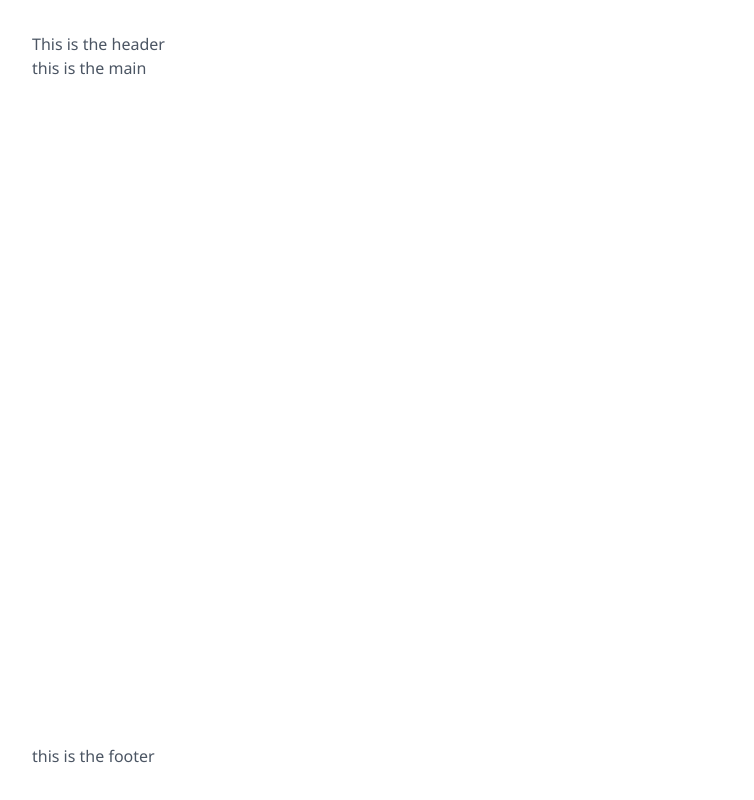
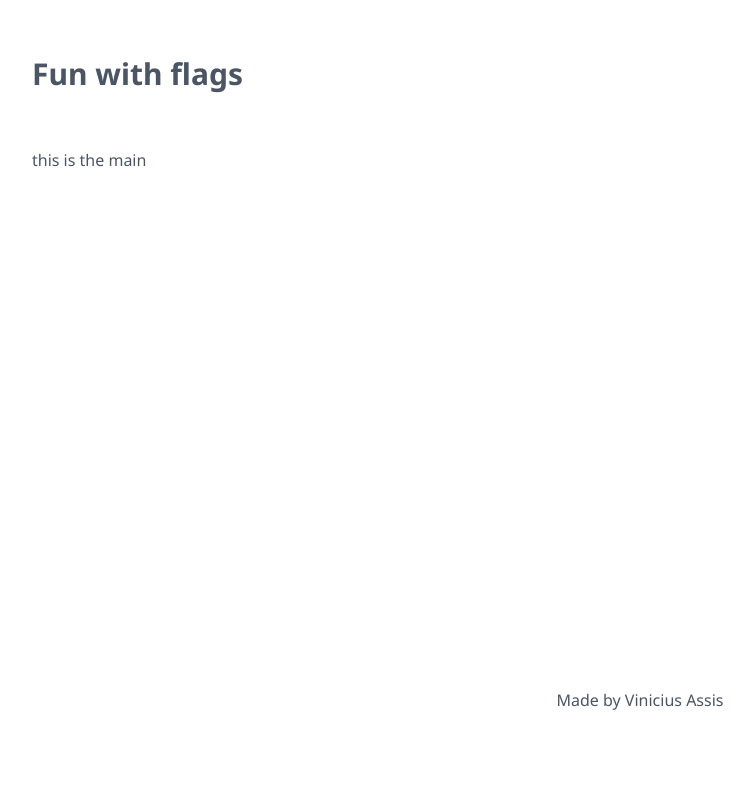
Before and after one commit to vinicius-assis/fun-with-flags, a Next.js app: page / in a window 1280 px wide. Shown: the whole page, without its empty margins (0-754 px from the left). Built offline with nearby package versions, Linux system fonts and the light colour scheme.

Commit message:
add footer and header components

```diff
--- /dev/null
+++ b/app/components/Footer.tsx
@@ -0,0 +1,9 @@
+const Footer = () => {
+  return (
+    <footer className="py-6 mb-8">
+      <p className="text-center">Made by Vinicius Assis</p>
+    </footer>
+  );
+};
+
+export default Footer;
--- /dev/null
+++ b/app/components/Header.tsx
@@ -0,0 +1,9 @@
+const Header = () => {
+  return (
+    <header className="py-6 mb-8">
+      <h1 className="text-3xl font-bold">Fun with flags</h1>
+    </header>
+  );
+};
+
+export default Header;
--- /dev/null
+++ b/app/components/index.ts
@@ -0,0 +1,2 @@
+export { default as Footer } from "./Footer";
+export { default as Header } from "./Header";
--- a/app/page.tsx
+++ b/app/page.tsx
@@ -1,9 +1,11 @@
+import { Footer, Header } from "./components";
+
 export default function Home() {
   return (
     <>
-      <header>This is the header</header>
+      <Header />
       <main className="flex-1">this is the main</main>
-      <footer>this is the footer</footer>
+      <Footer />
     </>
   );
 }
```
